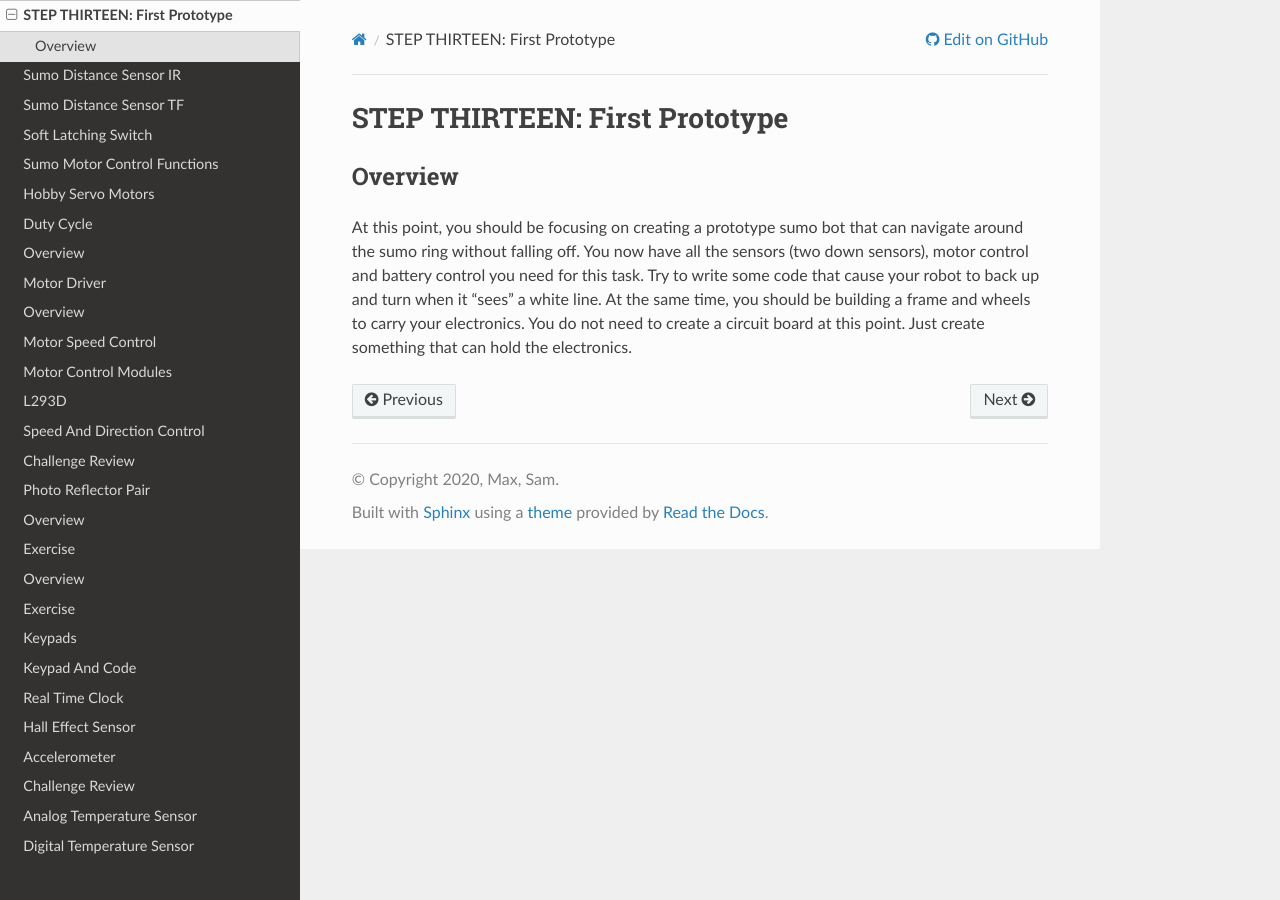
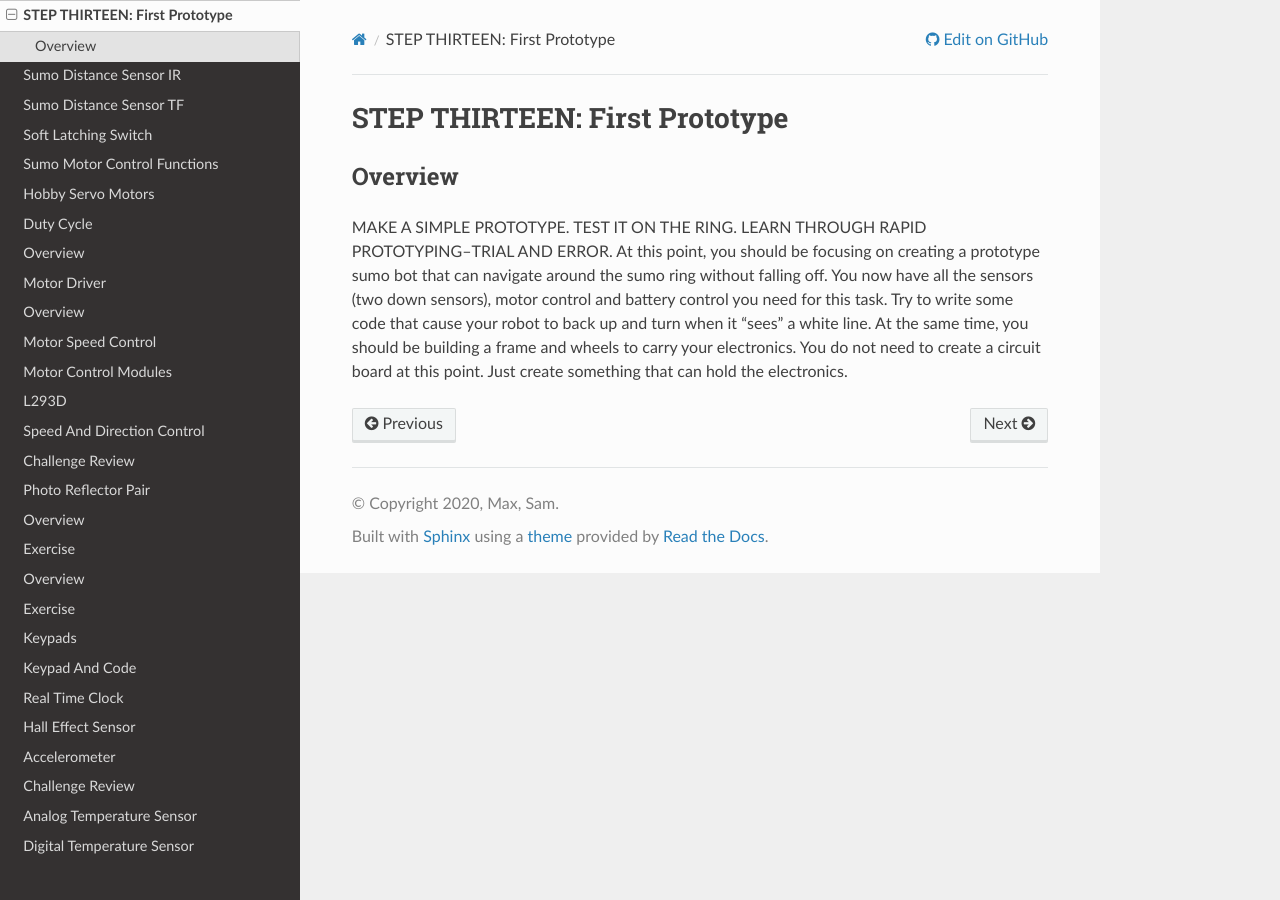
Before and after one commit to maxtkc/mvths-wiki, a Sphinx documentation site: the page built from docs/070xr-driving-robot.rst, in a window 1280 px wide. Built offline with Sphinx 7.4.7 and the Read the Docs theme 3.1.0, drawn with Linux system fonts in a browser that asks for light colours; pages that are not in the unit, such as notebooks, are missing from menus.

Commit message:
Update 070xr-driving-robot.rst

```diff
--- a/docs/070xr-driving-robot.rst
+++ b/docs/070xr-driving-robot.rst
@@ -4,4 +4,5 @@ STEP THIRTEEN: First Prototype
 Overview
 --------
 
+MAKE A SIMPLE PROTOTYPE. TEST IT ON THE RING. LEARN THROUGH RAPID PROTOTYPING--TRIAL AND ERROR.
 At this point, you should be focusing on creating a prototype sumo bot that can navigate around the sumo ring without falling off. You now have all the sensors (two down sensors), motor control and battery control you need for this task. Try to write some code that cause your robot to back up and turn when it "sees" a white line. At the same time, you should be building a frame and wheels to carry your electronics. You do not need to create a circuit board at this point. Just create something that can hold the electronics.
```
